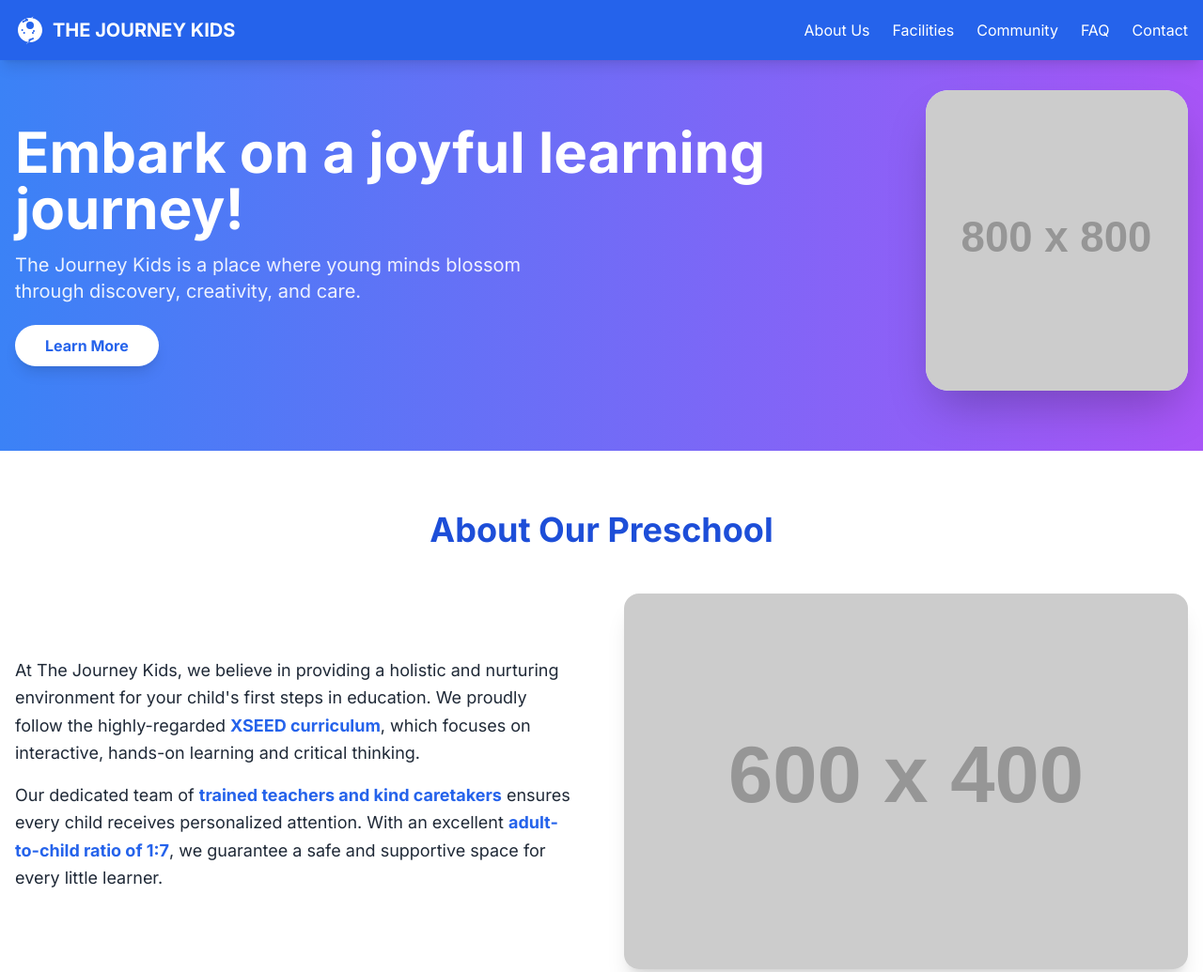
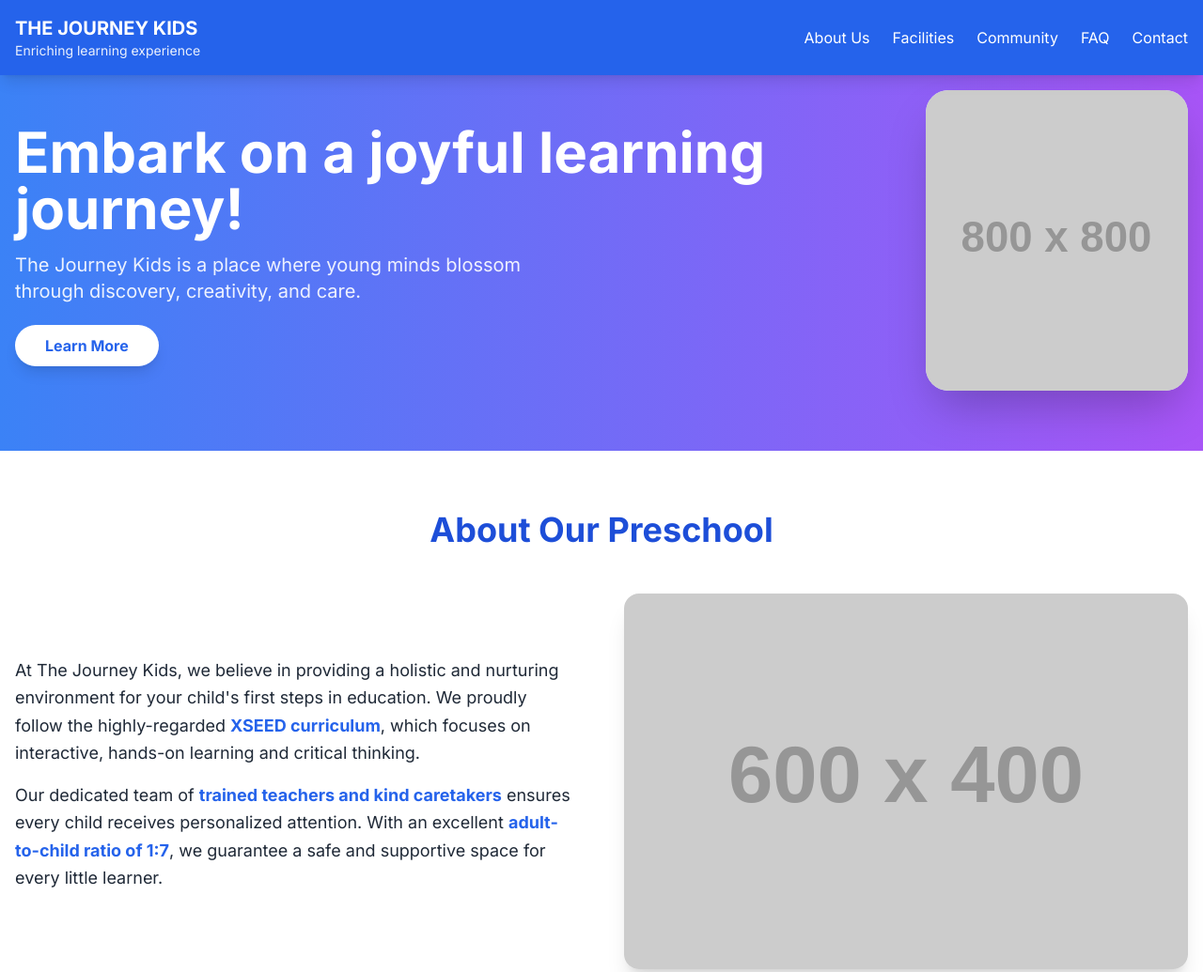
Before and after one commit to rajesh0pal/tjk2, a plain HTML site: page index.html in a window 1280 px wide. Shown: the top 1035 px of the page at 94% size. Drawn offline with nearby package versions, Linux system fonts and the light colour scheme; placeholder pictures from the web are drawn by us.

Commit message:
logo changes

```diff
--- a/index.html
+++ b/index.html
@@ -19,11 +19,11 @@
     <header class="bg-blue-600 text-white shadow-lg py-4 fixed top-0 w-full z-10">
         <div class="container mx-auto px-4 flex justify-between items-center">
             <div class="flex items-center space-x-2">
-                <!-- Logo -->
-                <svg xmlns="http://www.w3.org/2000/svg" viewBox="0 0 24 24" fill="currentColor" class="w-8 h-8 text-white">
-                    <path fill-rule="evenodd" d="M12 2.25c-5.385 0-9.75 4.365-9.75 9.75s4.365 9.75 9.75 9.75 9.75-4.365 9.75-9.75S17.385 2.25 12 2.25Zm-2.625.75a.75.75 0 0 0-1.25.75v.251c-.81.185-1.58.447-2.316.784A.75.75 0 1 0 7.5 5.513V5.509c.73-.336 1.5-.598 2.308-.783a.75.75 0 0 0 .192-1.476ZM14.125 3a.75.75 0 0 0-1.25-.75v-.25c.81-.185 1.58-.447 2.316-.784a.75.75 0 1 0-.693 1.341V3Zm-3.12 18.25a.75.75 0 0 0 1.25-.75v-.251c.81-.185 1.58-.447 2.316-.784a.75.75 0 1 0-.693-1.341v.251c-.73.336-1.5.598-2.308.783a.75.75 0 0 0-.192 1.476ZM9.875 21a.75.75 0 0 0 1.25.75v.25c-.81.185-1.58.447-2.316.784a.75.75 0 1 0 .693-1.341v-.251c.73-.336 1.5-.598 2.308-.783a.75.75 0 0 0-.192 1.476ZM9 8.25a3 3 0 1 0 6 0 3 3 0 0 0-6 0Zm-3.25 4.5a.75.75 0 0 0 .75-.75.75.75 0 0 0-1.5 0c0 .414.336.75.75.75Zm.75 1.5a.75.75 0 0 0 .75.75c.414 0 .75-.336.75-.75s-.336-.75-.75-.75a.75.75 0 0 0-.75.75Zm8.5 0a.75.75 0 0 0-.75-.75c-.414 0-.75.336-.75.75s.336.75.75.75c.414 0 .75-.336.75-.75Zm.75-1.5a.75.75 0 0 0-1.5 0c0 .414.336.75.75.75s.75-.336.75-.75Z" clip-rule="evenodd" />
-                </svg>
-                <a href="index.html" class="text-xl font-bold">THE JOURNEY KIDS</a>
+                <!-- Logo with Tagline -->
+                <div class="flex flex-col">
+                    <a href="index.html" class="text-xl font-bold">THE JOURNEY KIDS</a>
+                    <span class="text-sm opacity-90">Enriching learning experience</span>
+                </div>
             </div>
             <nav class="hidden md:flex space-x-6">
                 <a href="index.html#about" class="hover:text-blue-200 transition-colors">About Us</a>
@@ -128,7 +128,7 @@
                     <p class="text-lg">We believe in strong partnerships with parents. Regular Parent-Teacher Meetings ensure open communication about your child's progress.</p>
                 </div>
             </div>
-        </div>
+            </div>
     </section>
 
     <!-- Contact Section -->
```
